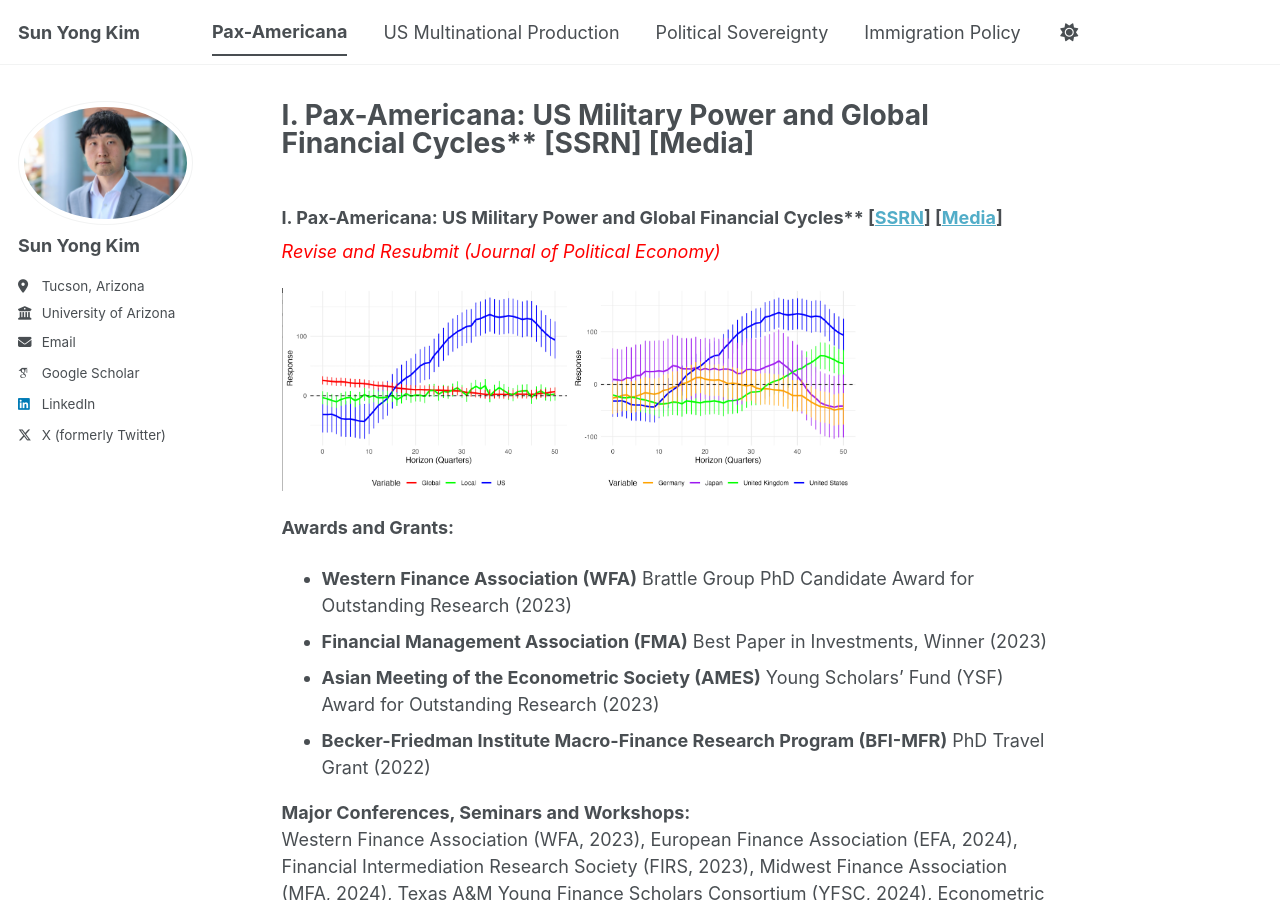
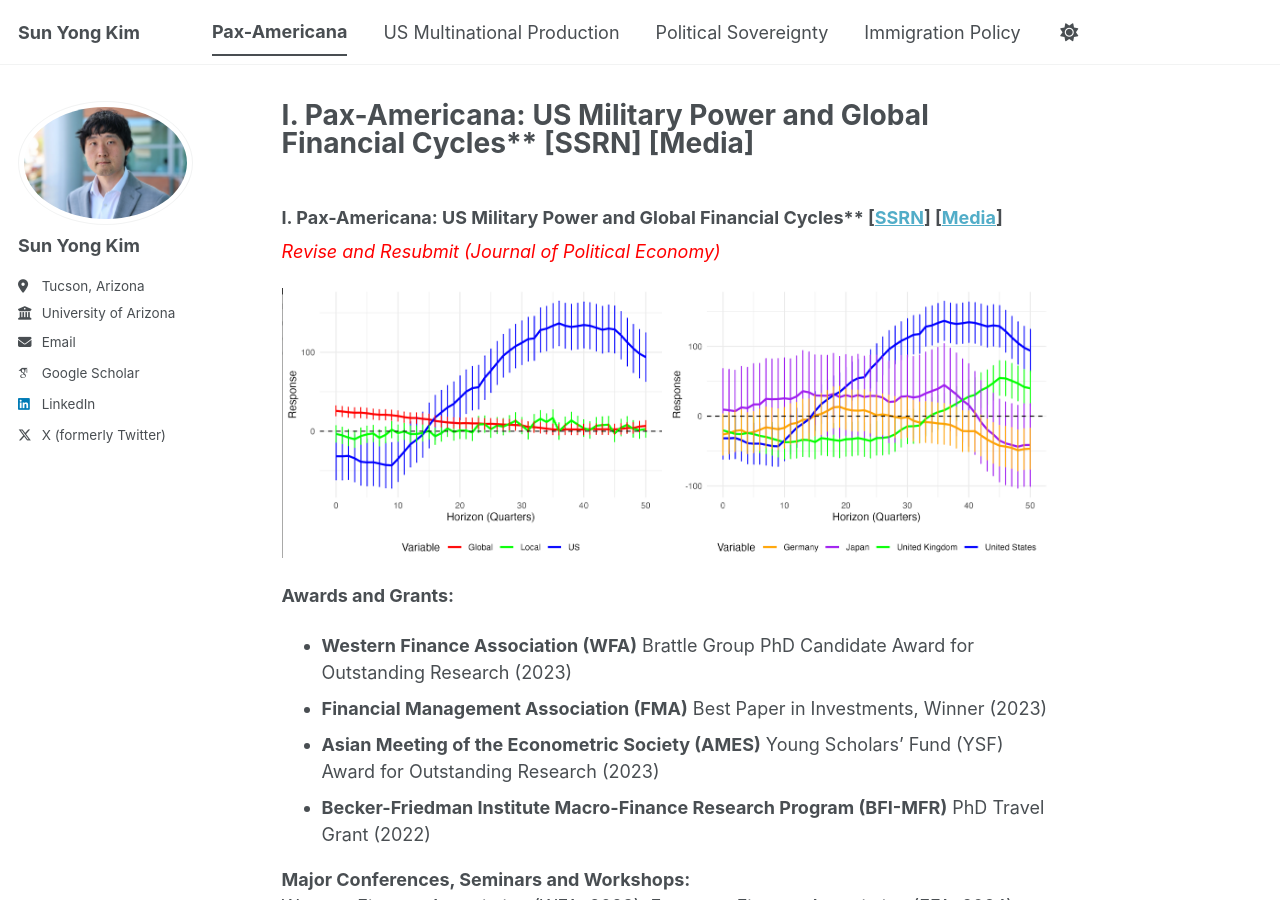
Before and after one commit to sunyongkim-research/sunyongkim-research.github.io, a Jekyll site: the page built from _pages/pax-americana.md, in a window 1280 px wide and 900 px high. Built offline with Jekyll 4.4.1, drawn with Linux system fonts in a browser that asks for light colours; some web fonts are replaced; a script bundle is joined from its source files by our own code; library files that are not in the unit come from our copies; our own code applies the rules of GitHub Pages for plain Markdown files.

Commit message:
Update pax-americana.md

```diff
--- a/_pages/pax-americana.md
+++ b/_pages/pax-americana.md
@@ -5,7 +5,7 @@ layout: pagepermalink: /pax-americana/
 ### I. Pax-Americana: US Military Power and Global Financial Cycles** [[SSRN](#)] [[Media](#)]
 <span style="color:red; font-style:italic;">Revise and Resubmit (Journal of Political Economy)</span>
 
-<img src="/assets/pax-americana-chart.png" alt="Pax-Americana Chart" width="75%">
+![Pax-Americana Chart](/assets/pax-americana-chart.png)
 
 **Awards and Grants:**
 * **Western Finance Association (WFA)** Brattle Group PhD Candidate Award for Outstanding Research (2023)
```
